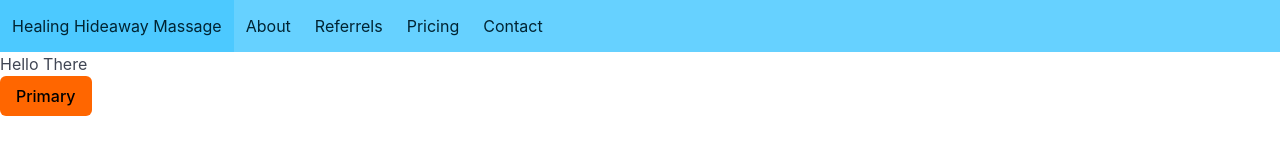
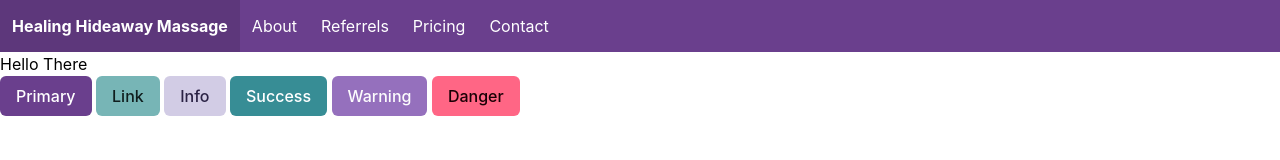
Before and after one commit to HardieParham/Healing-Hideaway-Massage-Site, a website built with Vite: page frontend/index.html in a window 1280 px wide. Built offline with nearby package versions, Linux system fonts and the light colour scheme.

Commit message:
[ui] color work

```diff
--- a/frontend/index.html
+++ b/frontend/index.html
@@ -7,14 +7,14 @@
     <link rel="stylesheet" href="src/styles/base.min.css">
   </head>
   <body>
-    <nav class="navbar is-info" role="navigation" aria-label="main navigation">
+    <nav class="navbar is-primary" role="navigation" aria-label="main navigation">
         <div class="navbar-brand">
-            <a href="/" class="navbar-item"><span>Healing Hideaway Massage</span></a>
+            <a href="/" class="navbar-item"><span style="font-weight:bold;">Healing Hideaway Massage</span></a>
             <a role="button" class="navbar-burger" aria-label="menu" aria-expanded="false" data-target="navbarBasicExample">
-                <span aria-hidden="true" style="color: black;"></span>
-                <span aria-hidden="true" style="color: black;"></span>
-                <span aria-hidden="true" style="color: black;"></span>
-                <span aria-hidden="true" style="color: black;"></span>
+                <span aria-hidden="true" style="color: white;"></span>
+                <span aria-hidden="true" style="color: white;"></span>
+                <span aria-hidden="true" style="color: white;"></span>
+                <span aria-hidden="true" style="color: white;"></span>
             </a>
         </div>
         <div id="navbarBasicExample" class="navbar-menu">
@@ -32,6 +32,12 @@
     <h1>Hello There</h1>
 
     <button class="button is-primary">Primary</button>
+    <button class="button is-link">Link</button>
+    <button class="button is-info">Info</button>
+    <button class="button is-success">Success</button>
+    <button class="button is-warning">Warning</button>
+    <button class="button is-danger">Danger</button>
+
   </body>
 
   <script src="src/scripts/main.js"></script>
--- a/frontend/src/styles/base.scss
+++ b/frontend/src/styles/base.scss
@@ -1,6 +1,11 @@
 @use "../../node_modules/bulma/sass/utilities" with (
-  $primary: #ff6600,
-  $link: #0088cc
+    $text: #000000,
+    $link: #77b5b6,
+    $primary: #6a408d,
+    $info: #d1cbe5,
+    $success: #378d94,
+    $warning: #9671bd,
+    // $danger: #0088cc,
 );
 
 @forward "../../node_modules/bulma/bulma";
```
Also changed, not shown: frontend/src/styles/base.min.css.
